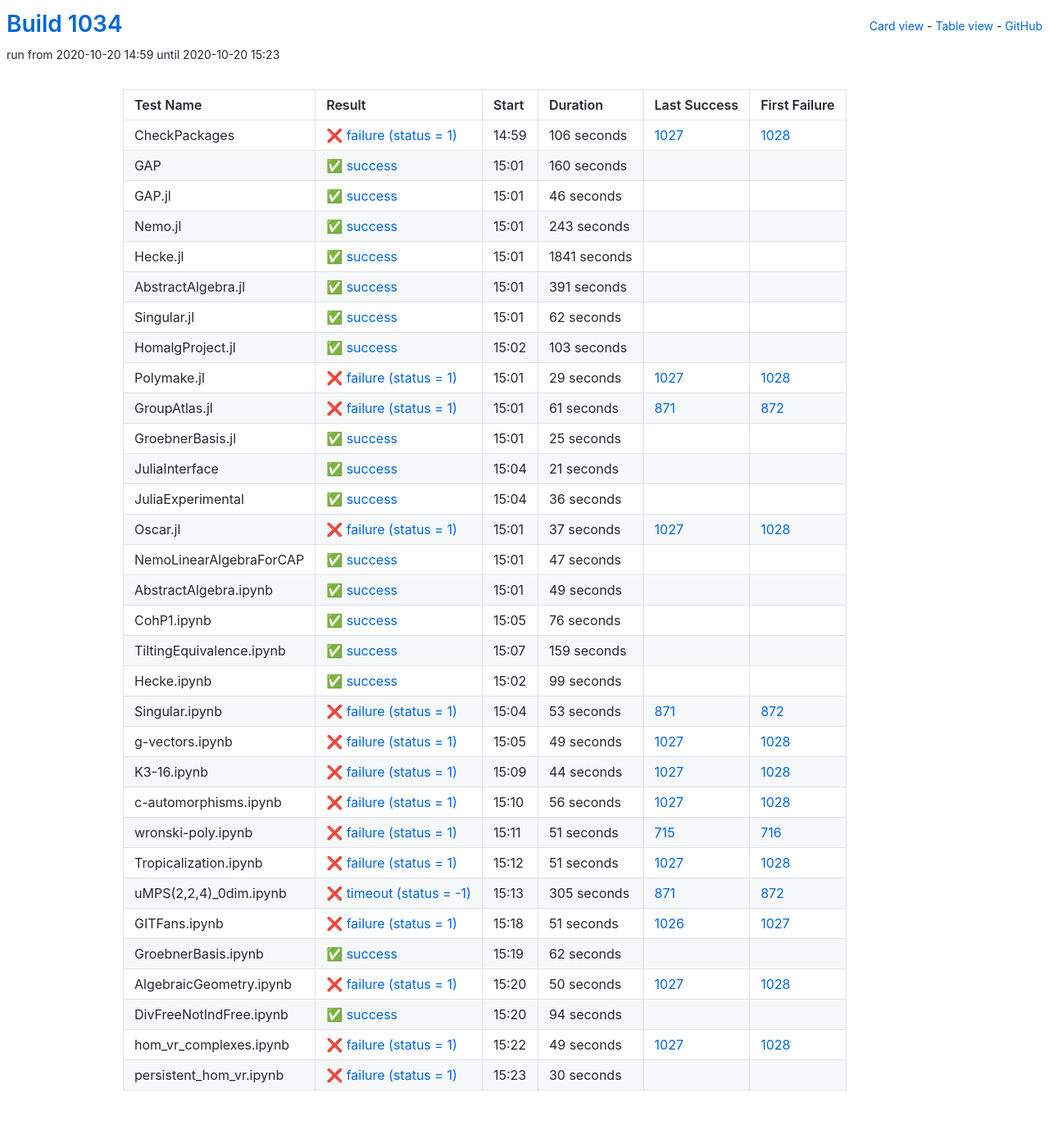
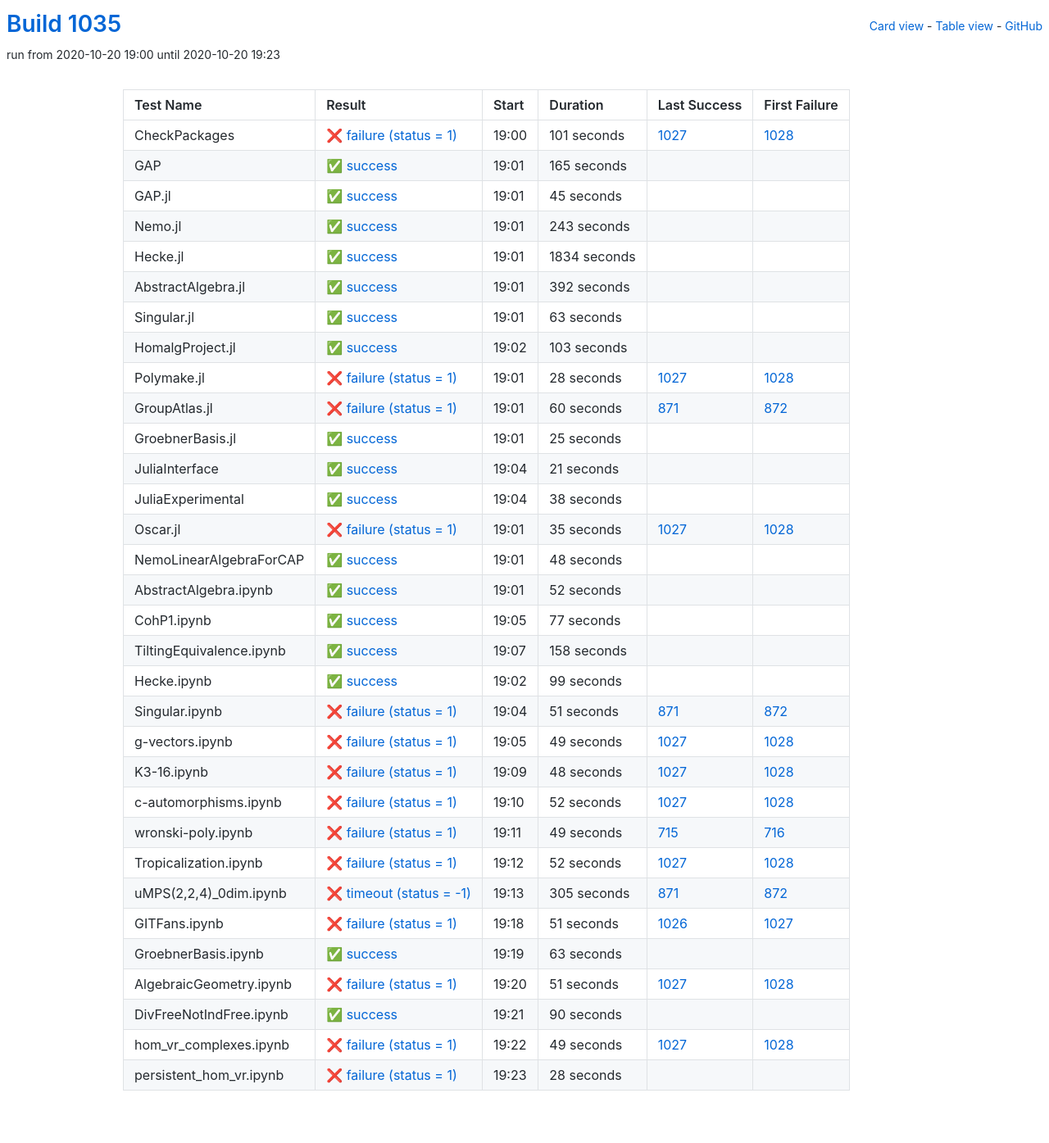
Before and after one commit to oscar-system/oscar-ci-status-stable, a Jekyll site: the page built from table.html, in a window 1280 px wide. Shown: the whole page at 82% size. Built offline with Jekyll 4.4.1, drawn with Linux system fonts in a browser that asks for light colours.

Commit message:
Build #1035

```diff
--- a/_data/ci.yml
+++ b/_data/ci.yml
@@ -1,6 +1,6 @@
 ---
-build: 1034
-build_url: https://oscarci.mathematik.uni-kl.de/job/oscar-stable/1034/
+build: 1035
+build_url: https://oscarci.mathematik.uni-kl.de/job/oscar-stable/1035/
 job: oscar-stable
 organization: oscar-system
 repo: oscar-ci-status-stable
@@ -8,44 +8,44 @@ repourl: https://github.com/oscar-system/oscar-ci-status-stable
 tests:
 - name: CheckPackages
   id: checkpackages
-  log: https://oscarci.mathematik.uni-kl.de/job/oscar-stable/1034/artifact/logs/build-1034/CheckPackages.log
-  start: 2020-10-20 14:59
+  log: https://oscarci.mathematik.uni-kl.de/job/oscar-stable/1035/artifact/logs/build-1035/CheckPackages.log
+  start: 2020-10-20 19:00
   success: false
   exitcode: 1
   status: failure
-  duration: 106
+  duration: 101
   last_success: 1027
   last_success_url: https://oscarci.mathematik.uni-kl.de/job/oscar-stable/1027/
   first_failure: 1028
   first_failure_url: https://oscarci.mathematik.uni-kl.de/job/oscar-stable/1028/
 - name: GAP
   id: gap
-  log: https://oscarci.mathematik.uni-kl.de/job/oscar-stable/1034/artifact/logs/build-1034/GAP.log
-  start: 2020-10-20 15:01
+  log: https://oscarci.mathematik.uni-kl.de/job/oscar-stable/1035/artifact/logs/build-1035/GAP.log
+  start: 2020-10-20 19:01
   success: true
   exitcode: 0
   status: success
-  duration: 160
+  duration: 165
   last_success: false
   last_success_url:
   first_failure: false
   first_failure_url:
 - name: GAP.jl
   id: gap-jl
-  log: https://oscarci.mathematik.uni-kl.de/job/oscar-stable/1034/artifact/logs/build-1034/GAP.jl.log
-  start: 2020-10-20 15:01
+  log: https://oscarci.mathematik.uni-kl.de/job/oscar-stable/1035/artifact/logs/build-1035/GAP.jl.log
+  start: 2020-10-20 19:01
   success: true
   exitcode: 0
   status: success
-  duration: 46
+  duration: 45
   last_success: false
   last_success_url:
   first_failure: false
   first_failure_url:
 - name: Nemo.jl
   id: nemo-jl
-  log: https://oscarci.mathematik.uni-kl.de/job/oscar-stable/1034/artifact/logs/build-1034/Nemo.jl.log
-  start: 2020-10-20 15:01
+  log: https://oscarci.mathematik.uni-kl.de/job/oscar-stable/1035/artifact/logs/build-1035/Nemo.jl.log
+  start: 2020-10-20 19:01
   success: true
   exitcode: 0
   status: success
@@ -56,44 +56,44 @@ tests:
   first_failure_url:
 - name: Hecke.jl
   id: hecke-jl
-  log: https://oscarci.mathematik.uni-kl.de/job/oscar-stable/1034/artifact/logs/build-1034/Hecke.jl.log
-  start: 2020-10-20 15:01
+  log: https://oscarci.mathematik.uni-kl.de/job/oscar-stable/1035/artifact/logs/build-1035/Hecke.jl.log
+  start: 2020-10-20 19:01
   success: true
   exitcode: 0
   status: success
-  duration: 1841
+  duration: 1834
   last_success: false
   last_success_url:
   first_failure: false
   first_failure_url:
 - name: AbstractAlgebra.jl
   id: abstractalgebra-jl
-  log: https://oscarci.mathematik.uni-kl.de/job/oscar-stable/1034/artifact/logs/build-1034/AbstractAlgebra.jl.log
-  start: 2020-10-20 15:01
+  log: https://oscarci.mathematik.uni-kl.de/job/oscar-stable/1035/artifact/logs/build-1035/AbstractAlgebra.jl.log
+  start: 2020-10-20 19:01
   success: true
   exitcode: 0
   status: success
-  duration: 391
+  duration: 392
   last_success: false
   last_success_url:
   first_failure: false
   first_failure_url:
 - name: Singular.jl
   id: singular-jl
-  log: https://oscarci.mathematik.uni-kl.de/job/oscar-stable/1034/artifact/logs/build-1034/Singular.jl.log
-  start: 2020-10-20 15:01
+  log: https://oscarci.mathematik.uni-kl.de/job/oscar-stable/1035/artifact/logs/build-1035/Singular.jl.log
+  start: 2020-10-20 19:01
   success: true
   exitcode: 0
   status: success
-  duration: 62
+  duration: 63
   last_success: false
   last_success_url:
   first_failure: false
   first_failure_url:
 - name: HomalgProject.jl
   id: homalgproject-jl
-  log: https://oscarci.mathematik.uni-kl.de/job/oscar-stable/1034/artifact/logs/build-1034/HomalgProject.jl.log
-  start: 2020-10-20 15:02
+  log: https://oscarci.mathematik.uni-kl.de/job/oscar-stable/1035/artifact/logs/build-1035/HomalgProject.jl.log
+  start: 2020-10-20 19:02
   success: true
   exitcode: 0
   status: success
@@ -104,32 +104,32 @@ tests:
   first_failure_url:
 - name: Polymake.jl
   id: polymake-jl
-  log: https://oscarci.mathematik.uni-kl.de/job/oscar-stable/1034/artifact/logs/build-1034/Polymake.jl.log
-  start: 2020-10-20 15:01
+  log: https://oscarci.mathematik.uni-kl.de/job/oscar-stable/1035/artifact/logs/build-1035/Polymake.jl.log
+  start: 2020-10-20 19:01
   success: false
   exitcode: 1
   status: failure
-  duration: 29
+  duration: 28
   last_success: 1027
   last_success_url: https://oscarci.mathematik.uni-kl.de/job/oscar-stable/1027/
   first_failure: 1028
   first_failure_url: https://oscarci.mathematik.uni-kl.de/job/oscar-stable/1028/
 - name: GroupAtlas.jl
   id: groupatlas-jl
-  log: https://oscarci.mathematik.uni-kl.de/job/oscar-stable/1034/artifact/logs/build-1034/GroupAtlas.jl.log
-  start: 2020-10-20 15:01
+  log: https://oscarci.mathematik.uni-kl.de/job/oscar-stable/1035/artifact/logs/build-1035/GroupAtlas.jl.log
+  start: 2020-10-20 19:01
   success: false
   exitcode: 1
   status: failure
-  duration: 61
+  duration: 60
   last_success: 871
   last_success_url: https://oscarci.mathematik.uni-kl.de/job/oscar-stable/871/
   first_failure: 872
   first_failure_url: https://oscarci.mathematik.uni-kl.de/job/oscar-stable/872/
 - name: GroebnerBasis.jl
   id: groebnerbasis-jl
-  log: https://oscarci.mathematik.uni-kl.de/job/oscar-stable/1034/artifact/logs/build-1034/GroebnerBasis.jl.log
-  start: 2020-10-20 15:01
+  log: https://oscarci.mathematik.uni-kl.de/job/oscar-stable/1035/artifact/logs/build-1035/GroebnerBasis.jl.log
+  start: 2020-10-20 19:01
   success: true
   exitcode: 0
   status: success
@@ -140,8 +140,8 @@ tests:
   first_failure_url:
 - name: JuliaInterface
   id: juliainterface
-  log: https://oscarci.mathematik.uni-kl.de/job/oscar-stable/1034/artifact/logs/build-1034/JuliaInterface.log
-  start: 2020-10-20 15:04
+  log: https://oscarci.mathematik.uni-kl.de/job/oscar-stable/1035/artifact/logs/build-1035/JuliaInterface.log
+  start: 2020-10-20 19:04
   success: true
   exitcode: 0
   status: success
@@ -152,80 +152,80 @@ tests:
   first_failure_url:
 - name: JuliaExperimental
   id: juliaexperimental
-  log: https://oscarci.mathematik.uni-kl.de/job/oscar-stable/1034/artifact/logs/build-1034/JuliaExperimental.log
-  start: 2020-10-20 15:04
+  log: https://oscarci.mathematik.uni-kl.de/job/oscar-stable/1035/artifact/logs/build-1035/JuliaExperimental.log
+  start: 2020-10-20 19:04
   success: true
   exitcode: 0
   status: success
-  duration: 36
+  duration: 38
   last_success: false
   last_success_url:
   first_failure: false
   first_failure_url:
 - name: Oscar.jl
   id: oscar-jl
-  log: https://oscarci.mathematik.uni-kl.de/job/oscar-stable/1034/artifact/logs/build-1034/Oscar.jl.log
-  start: 2020-10-20 15:01
+  log: https://oscarci.mathematik.uni-kl.de/job/oscar-stable/1035/artifact/logs/build-1035/Oscar.jl.log
+  start: 2020-10-20 19:01
   success: false
   exitcode: 1
   status: failure
-  duration: 37
+  duration: 35
   last_success: 1027
   last_success_url: https://oscarci.mathematik.uni-kl.de/job/oscar-stable/1027/
   first_failure: 1028
   first_failure_url: https://oscarci.mathematik.uni-kl.de/job/oscar-stable/1028/
 - name: NemoLinearAlgebraForCAP
   id: nemolinearalgebraforcap
-  log: https://oscarci.mathematik.uni-kl.de/job/oscar-stable/1034/artifact/logs/build-1034/NemoLinearAlgebraForCAP.log
-  start: 2020-10-20 15:01
+  log: https://oscarci.mathematik.uni-kl.de/job/oscar-stable/1035/artifact/logs/build-1035/NemoLinearAlgebraForCAP.log
+  start: 2020-10-20 19:01
   success: true
   exitcode: 0
   status: success
-  duration: 47
+  duration: 48
   last_success: false
   last_success_url:
   first_failure: false
   first_failure_url:
 - name: AbstractAlgebra.ipynb
   id: abstractalgebra-ipynb
-  log: https://oscarci.mathematik.uni-kl.de/job/oscar-stable/1034/artifact/logs/build-1034/AbstractAlgebra.ipynb.log
-  start: 2020-10-20 15:01
+  log: https://oscarci.mathematik.uni-kl.de/job/oscar-stable/1035/artifact/logs/build-1035/AbstractAlgebra.ipynb.log
+  start: 2020-10-20 19:01
   success: true
   exitcode: 0
   status: success
-  duration: 49
+  duration: 52
   last_success: false
   last_success_url:
   first_failure: false
   first_failure_url:
 - name: CohP1.ipynb
   id: cohp1-ipynb
-  log: https://oscarci.mathematik.uni-kl.de/job/oscar-stable/1034/artifact/logs/build-1034/CohP1.ipynb.log
-  start: 2020-10-20 15:05
+  log: https://oscarci.mathematik.uni-kl.de/job/oscar-stable/1035/artifact/logs/build-1035/CohP1.ipynb.log
+  start: 2020-10-20 19:05
   success: true
   exitcode: 0
   status: success
-  duration: 76
+  duration: 77
   last_success: false
   last_success_url:
   first_failure: false
   first_failure_url:
 - name: TiltingEquivalence.ipynb
   id: tiltingequivalence-ipynb
-  log: https://oscarci.mathematik.uni-kl.de/job/oscar-stable/1034/artifact/logs/build-1034/TiltingEquivalence.ipynb.log
-  start: 2020-10-20 15:07
+  log: https://oscarci.mathematik.uni-kl.de/job/oscar-stable/1035/artifact/logs/build-1035/TiltingEquivalence.ipynb.log
+  start: 2020-10-20 19:07
   success: true
   exitcode: 0
   status: success
-  duration: 159
+  duration: 158
   last_success: false
   last_success_url:
   first_failure: false
   first_failure_url:
 - name: Hecke.ipynb
   id: hecke-ipynb
-  log: https://oscarci.mathematik.uni-kl.de/job/oscar-stable/1034/artifact/logs/build-1034/Hecke.ipynb.log
-  start: 2020-10-20 15:02
+  log: https://oscarci.mathematik.uni-kl.de/job/oscar-stable/1035/artifact/logs/build-1035/Hecke.ipynb.log
+  start: 2020-10-20 19:02
   success: true
   exitcode: 0
   status: success
@@ -236,20 +236,20 @@ tests:
   first_failure_url:
 - name: Singular.ipynb
   id: singular-ipynb
-  log: https://oscarci.mathematik.uni-kl.de/job/oscar-stable/1034/artifact/logs/build-1034/Singular.ipynb.log
-  start: 2020-10-20 15:04
+  log: https://oscarci.mathematik.uni-kl.de/job/oscar-stable/1035/artifact/logs/build-1035/Singular.ipynb.log
+  start: 2020-10-20 19:04
   success: false
   exitcode: 1
   status: failure
-  duration: 53
+  duration: 51
   last_success: 871
   last_success_url: https://oscarci.mathematik.uni-kl.de/job/oscar-stable/871/
   first_failure: 872
   first_failure_url: https://oscarci.mathematik.uni-kl.de/job/oscar-stable/872/
 - name: g-vectors.ipynb
   id: g-vectors-ipynb
-  log: https://oscarci.mathematik.uni-kl.de/job/oscar-stable/1034/artifact/logs/build-1034/g-vectors.ipynb.log
-  start: 2020-10-20 15:05
+  log: https://oscarci.mathematik.uni-kl.de/job/oscar-stable/1035/artifact/logs/build-1035/g-vectors.ipynb.log
+  start: 2020-10-20 19:05
   success: false
   exitcode: 1
   status: failure
@@ -260,56 +260,56 @@ tests:
   first_failure_url: https://oscarci.mathematik.uni-kl.de/job/oscar-stable/1028/
 - name: K3-16.ipynb
   id: k3-16-ipynb
-  log: https://oscarci.mathematik.uni-kl.de/job/oscar-stable/1034/artifact/logs/build-1034/K3-16.ipynb.log
-  start: 2020-10-20 15:09
+  log: https://oscarci.mathematik.uni-kl.de/job/oscar-stable/1035/artifact/logs/build-1035/K3-16.ipynb.log
+  start: 2020-10-20 19:09
   success: false
   exitcode: 1
   status: failure
-  duration: 44
+  duration: 48
   last_success: 1027
   last_success_url: https://oscarci.mathematik.uni-kl.de/job/oscar-stable/1027/
   first_failure: 1028
   first_failure_url: https://oscarci.mathematik.uni-kl.de/job/oscar-stable/1028/
 - name: c-automorphisms.ipynb
   id: c-automorphisms-ipynb
-  log: https://oscarci.mathematik.uni-kl.de/job/oscar-stable/1034/artifact/logs/build-1034/c-automorphisms.ipynb.log
-  start: 2020-10-20 15:10
+  log: https://oscarci.mathematik.uni-kl.de/job/oscar-stable/1035/artifact/logs/build-1035/c-automorphisms.ipynb.log
+  start: 2020-10-20 19:10
   success: false
   exitcode: 1
   status: failure
-  duration: 56
+  duration: 52
   last_success: 1027
   last_success_url: https://oscarci.mathematik.uni-kl.de/job/oscar-stable/1027/
   first_failure: 1028
   first_failure_url: https://oscarci.mathematik.uni-kl.de/job/oscar-stable/1028/
 - name: wronski-poly.ipynb
   id: wronski-poly-ipynb
-  log: https://oscarci.mathematik.uni-kl.de/job/oscar-stable/1034/artifact/logs/build-1034/wronski-poly.ipynb.log
-  start: 2020-10-20 15:11
+  log: https://oscarci.mathematik.uni-kl.de/job/oscar-stable/1035/artifact/logs/build-1035/wronski-poly.ipynb.log
+  start: 2020-10-20 19:11
   success: false
   exitcode: 1
   status: failure
-  duration: 51
+  duration: 49
   last_success: 715
   last_success_url: https://oscarci.mathematik.uni-kl.de/job/oscar-stable/715/
   first_failure: 716
   first_failure_url: https://oscarci.mathematik.uni-kl.de/job/oscar-stable/716/
 - name: Tropicalization.ipynb
   id: tropicalization-ipynb
-  log: https://oscarci.mathematik.uni-kl.de/job/oscar-stable/1034/artifact/logs/build-1034/Tropicalization.ipynb.log
-  start: 2020-10-20 15:12
+  log: https://oscarci.mathematik.uni-kl.de/job/oscar-stable/1035/artifact/logs/build-1035/Tropicalization.ipynb.log
+  start: 2020-10-20 19:12
   success: false
   exitcode: 1
   status: failure
-  duration: 51
+  duration: 52
   last_success: 1027
   last_success_url: https://oscarci.mathematik.uni-kl.de/job/oscar-stable/1027/
   first_failure: 1028
   first_failure_url: https://oscarci.mathematik.uni-kl.de/job/oscar-stable/1028/
 - name: uMPS(2,2,4)_0dim.ipynb
   id: umps-2-2-4-0dim-ipynb
-  log: https://oscarci.mathematik.uni-kl.de/job/oscar-stable/1034/artifact/logs/build-1034/uMPS-2-2-4-_0dim.ipynb.log
-  start: 2020-10-20 15:13
+  log: https://oscarci.mathematik.uni-kl.de/job/oscar-stable/1035/artifact/logs/build-1035/uMPS-2-2-4-_0dim.ipynb.log
+  start: 2020-10-20 19:13
   success: false
   exitcode: -1
   status: timeout
@@ -320,8 +320,8 @@ tests:
   first_failure_url: https://oscarci.mathematik.uni-kl.de/job/oscar-stable/872/
 - name: GITFans.ipynb
   id: gitfans-ipynb
-  log: https://oscarci.mathematik.uni-kl.de/job/oscar-stable/1034/artifact/logs/build-1034/GITFans.ipynb.log
-  start: 2020-10-20 15:18
+  log: https://oscarci.mathematik.uni-kl.de/job/oscar-stable/1035/artifact/logs/build-1035/GITFans.ipynb.log
+  start: 2020-10-20 19:18
   success: false
   exitcode: 1
   status: failure
@@ -332,44 +332,44 @@ tests:
   first_failure_url: https://oscarci.mathematik.uni-kl.de/job/oscar-stable/1027/
 - name: GroebnerBasis.ipynb
   id: groebnerbasis-ipynb
-  log: https://oscarci.mathematik.uni-kl.de/job/oscar-stable/1034/artifact/logs/build-1034/GroebnerBasis.ipynb.log
-  start: 2020-10-20 15:19
+  log: https://oscarci.mathematik.uni-kl.de/job/oscar-stable/1035/artifact/logs/build-1035/GroebnerBasis.ipynb.log
+  start: 2020-10-20 19:19
   success: true
   exitcode: 0
   status: success
-  duration: 62
+  duration: 63
   last_success: false
   last_success_url:
   first_failure: false
   first_failure_url:
 - name: AlgebraicGeometry.ipynb
   id: algebraicgeometry-ipynb
-  log: https://oscarci.mathematik.uni-kl.de/job/oscar-stable/1034/artifact/logs/build-1034/AlgebraicGeometry.ipynb.log
-  start: 2020-10-20 15:20
+  log: https://oscarci.mathematik.uni-kl.de/job/oscar-stable/1035/artifact/logs/build-1035/AlgebraicGeometry.ipynb.log
+  start: 2020-10-20 19:20
   success: false
   exitcode: 1
   status: failure
-  duration: 50
+  duration: 51
   last_success: 1027
   last_success_url: https://oscarci.mathematik.uni-kl.de/job/oscar-stable/1027/
   first_failure: 1028
   first_failure_url: https://oscarci.mathematik.uni-kl.de/job/oscar-stable/1028/
 - name: DivFreeNotIndFree.ipynb
   id: divfreenotindfree-ipynb
-  log: https://oscarci.mathematik.uni-kl.de/job/oscar-stable/1034/artifact/logs/build-1034/DivFreeNotIndFree.ipynb.log
-  start: 2020-10-20 15:20
+  log: https://oscarci.mathematik.uni-kl.de/job/oscar-stable/1035/artifact/logs/build-1035/DivFreeNotIndFree.ipynb.log
+  start: 2020-10-20 19:21
   success: true
   exitcode: 0
   status: success
-  duration: 94
+  duration: 90
   last_success: false
   last_success_url:
   first_failure: false
   first_failure_url:
 - name: hom_vr_complexes.ipynb
   id: hom-vr-complexes-ipynb
-  log: https://oscarci.mathematik.uni-kl.de/job/oscar-stable/1034/artifact/logs/build-1034/hom_vr_complexes.ipynb.log
-  start: 2020-10-20 15:22
+  log: https://oscarci.mathematik.uni-kl.de/job/oscar-stable/1035/artifact/logs/build-1035/hom_vr_complexes.ipynb.log
+  start: 2020-10-20 19:22
   success: false
   exitcode: 1
   status: failure
@@ -380,12 +380,12 @@ tests:
   first_failure_url: https://oscarci.mathematik.uni-kl.de/job/oscar-stable/1028/
 - name: persistent_hom_vr.ipynb
   id: persistent-hom-vr-ipynb
-  log: https://oscarci.mathematik.uni-kl.de/job/oscar-stable/1034/artifact/logs/build-1034/persistent_hom_vr.ipynb.log
-  start: 2020-10-20 15:23
+  log: https://oscarci.mathematik.uni-kl.de/job/oscar-stable/1035/artifact/logs/build-1035/persistent_hom_vr.ipynb.log
+  start: 2020-10-20 19:23
   success: false
   exitcode: 1
   status: failure
-  duration: 30
+  duration: 28
   last_success: false
   last_success_url:
   first_failure: false
```
Also changed, not shown: README.md.
